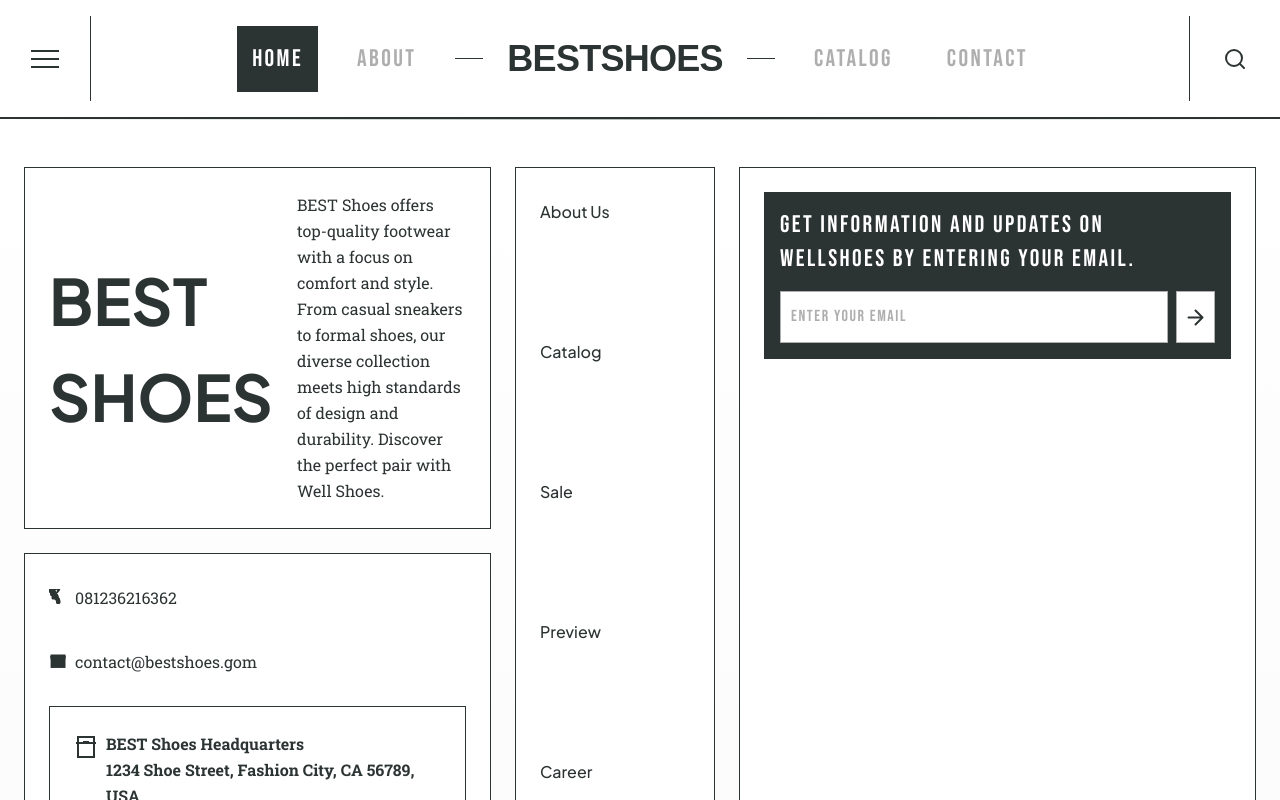
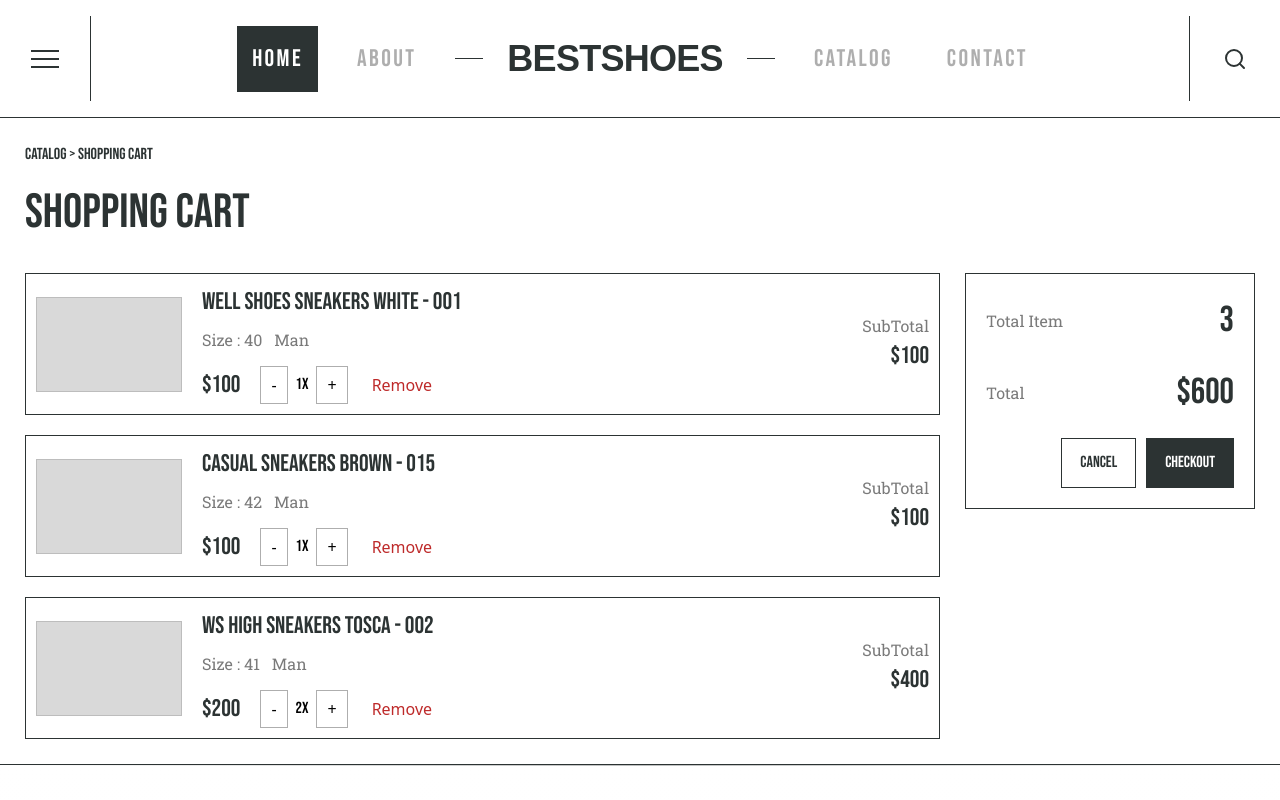
Before and after one commit to phamhung004/bestshoesfe, a React (Vite) app: page /cart in a window 1280 px wide. Shown: the top 800 px of the page. Built offline with nearby package versions, Linux system fonts and the light colour scheme.

Commit message:
cart page

```diff
--- a/src/App.jsx
+++ b/src/App.jsx
@@ -7,6 +7,7 @@ import Purchase from './pages/Purchase'
 import Login from './pages/Auth/Login'
 import Register from './pages/Auth/Register'
 import './App.css'
+import Cart from './pages/Cart'
 
 function App() {
   return (
@@ -19,6 +20,7 @@ function App() {
           <Route path="/purchase" element={<Purchase />} />
           <Route path="/login" element={<Login />} />
           <Route path="/register" element={<Register />} />
+          <Route path="/cart" element={<Cart/>} />
         </Routes>
         <Footer />
       </div>
--- /dev/null
+++ b/src/components/CartItem.css
@@ -0,0 +1,26 @@
+.cart-item {
+  display: flex;
+  gap: 20px;
+  border: 1px solid #2C3333;
+  padding: 10px;
+  align-items: center;
+}
+.ci-image { width: 146px; }
+.ci-placeholder { width: 100%; height: 95px; background:#D9D9D9; border:1px solid #bdbdbd; }
+.ci-details { flex: 1; display:flex; flex-direction:column; gap:8px; }
+.ci-title { font-family:'Bebas Neue', sans-serif; font-size:24px; color:#2C3333; }
+.ci-meta { display:flex; gap:12px; color:#7a7a7a; font-family:'Roboto Slab', serif; }
+.ci-bottom { display:flex; gap:12px; align-items:center; margin-top:6px; }
+.ci-price { font-family:'Bebas Neue', sans-serif; font-size:24px; color:#2C3333; margin-right:8px; }
+.ci-qty { display:flex; align-items:center; gap:8px; }
+.qty-btn { border:1px solid #AEAEAE; background:white; padding:6px 10px; cursor:pointer; }
+.qty-val { font-family:'Bebas Neue', sans-serif; font-size:16px; }
+.ci-remove { margin-left:12px; background:none; border:none; color:#BE2A2A; cursor:pointer; }
+.ci-subtotal { width: 190px; text-align:right; }
+.ci-sub-label { font-family:'Roboto Slab', serif; color:#7a7a7a; }
+.ci-sub-value { font-family:'Bebas Neue', sans-serif; font-size:24px; color:#2C3333; }
+
+@media (max-width: 900px) {
+  .cart-item { flex-direction: column; align-items:flex-start; }
+  .ci-subtotal { width:100%; text-align:left; }
+}
--- /dev/null
+++ b/src/components/CartItem.jsx
@@ -0,0 +1,37 @@
+import React from 'react';
+import './CartItem.css';
+
+const CartItem = ({ item, onQtyChange, onRemove }) => {
+  const increment = () => onQtyChange(item.qty + 1);
+  const decrement = () => onQtyChange(Math.max(1, item.qty - 1));
+
+  return (
+    <div className="cart-item">
+      <div className="ci-image">
+        <div className="ci-placeholder" />
+      </div>
+      <div className="ci-details">
+        <div className="ci-title">{item.name}</div>
+        <div className="ci-meta">
+          <span className="ci-size">Size : {item.size}</span>
+          <span className="ci-gender">Man</span>
+        </div>
+        <div className="ci-bottom">
+          <div className="ci-price">${item.price}</div>
+          <div className="ci-qty">
+            <button onClick={decrement} className="qty-btn">-</button>
+            <div className="qty-val">{item.qty}X</div>
+            <button onClick={increment} className="qty-btn">+</button>
+          </div>
+          <button className="ci-remove" onClick={onRemove}>Remove</button>
+        </div>
+      </div>
+      <div className="ci-subtotal">
+        <div className="ci-sub-label">SubTotal</div>
+        <div className="ci-sub-value">${item.price * item.qty}</div>
+      </div>
+    </div>
+  );
+};
+
+export default CartItem;
--- /dev/null
+++ b/src/pages/Cart/Cart.css
@@ -0,0 +1,58 @@
+.cart-page {
+  padding: 25px;
+  background: white;
+}
+
+.cart-breadcrumb {
+  font-family: 'Bebas Neue', sans-serif;
+  color: #2C3333;
+  margin-bottom: 10px;
+}
+
+.cart-title {
+  font-family: 'Bebas Neue', sans-serif;
+  font-size: 48px;
+  margin: 10px 0 24px 0;
+  color: #2C3333;
+}
+
+.cart-content {
+  display: flex;
+  gap: 25px;
+  align-items: flex-start;
+}
+
+.cart-items {
+  flex: 1;
+  display: flex;
+  flex-direction: column;
+  gap: 20px;
+}
+
+.cart-summary {
+  width: 290px;
+  border: 1px solid #2C3333;
+  padding: 20px;
+  display: flex;
+  flex-direction: column;
+  gap: 18px;
+  align-items: stretch;
+}
+
+.summary-row {
+  display: flex;
+  justify-content: space-between;
+  align-items: center;
+}
+.summary-label { font-family: 'Roboto Slab', serif; color:#7a7a7a; }
+.summary-value { font-family: 'Bebas Neue', sans-serif; font-size: 36px; color:#2C3333; }
+
+.summary-actions { display:flex; gap:10px; justify-content: flex-end; }
+.btn { padding: 12px 18px; cursor: pointer; border:1px solid #2C3333; background:white; font-family:'Bebas Neue', sans-serif; }
+.btn.checkout { background:#2C3333; color:white; border-color:#2C3333; }
+.btn.cancel { background:white; color:#2C3333; }
+
+@media (max-width: 900px) {
+  .cart-content { flex-direction: column; }
+  .cart-summary { width: 100%; order: 2; }
+}
--- /dev/null
+++ b/src/pages/Cart/index.jsx
@@ -0,0 +1,62 @@
+import React, { useState } from 'react';
+import CartItem from '../../components/CartItem';
+import './Cart.css';
+
+const initialCart = [
+  { id: 1, name: 'WELL SHOES SNEAKERS WHITE - 001', size: 40, price: 100, qty: 1 },
+  { id: 2, name: 'Casual Sneakers brown - 015', size: 42, price: 100, qty: 1 },
+  { id: 3, name: 'WS High SNEAKERS Tosca - 002', size: 41, price: 200, qty: 2 }
+];
+
+const Cart = () => {
+  const [items, setItems] = useState(initialCart);
+
+  const updateQty = (id, qty) => {
+    setItems((prev) => prev.map((it) => (it.id === id ? { ...it, qty } : it)));
+  };
+
+  const removeItem = (id) => {
+    setItems((prev) => prev.filter((it) => it.id !== id));
+  };
+
+  const subtotal = items.reduce((s, it) => s + it.price * it.qty, 0);
+
+  return (
+    <div className="cart-page">
+      <div className="cart-breadcrumb">Catalog &gt; Shopping cart</div>
+
+      <h1 className="cart-title">Shopping Cart</h1>
+
+      <div className="cart-content">
+        <div className="cart-items">
+          {items.map((item) => (
+            <CartItem
+              key={item.id}
+              item={item}
+              onQtyChange={(qty) => updateQty(item.id, qty)}
+              onRemove={() => removeItem(item.id)}
+            />
+          ))}
+        </div>
+
+        <aside className="cart-summary">
+          <div className="summary-row">
+            <div className="summary-label">Total Item</div>
+            <div className="summary-value">{items.length}</div>
+          </div>
+          <div className="summary-row">
+            <div className="summary-label">Total</div>
+            <div className="summary-value">${subtotal}</div>
+          </div>
+
+          <div className="summary-actions">
+            <button className="btn cancel">Cancel</button>
+            <button className="btn checkout">Checkout</button>
+          </div>
+        </aside>
+      </div>
+    </div>
+  );
+};
+
+export default Cart;
```
